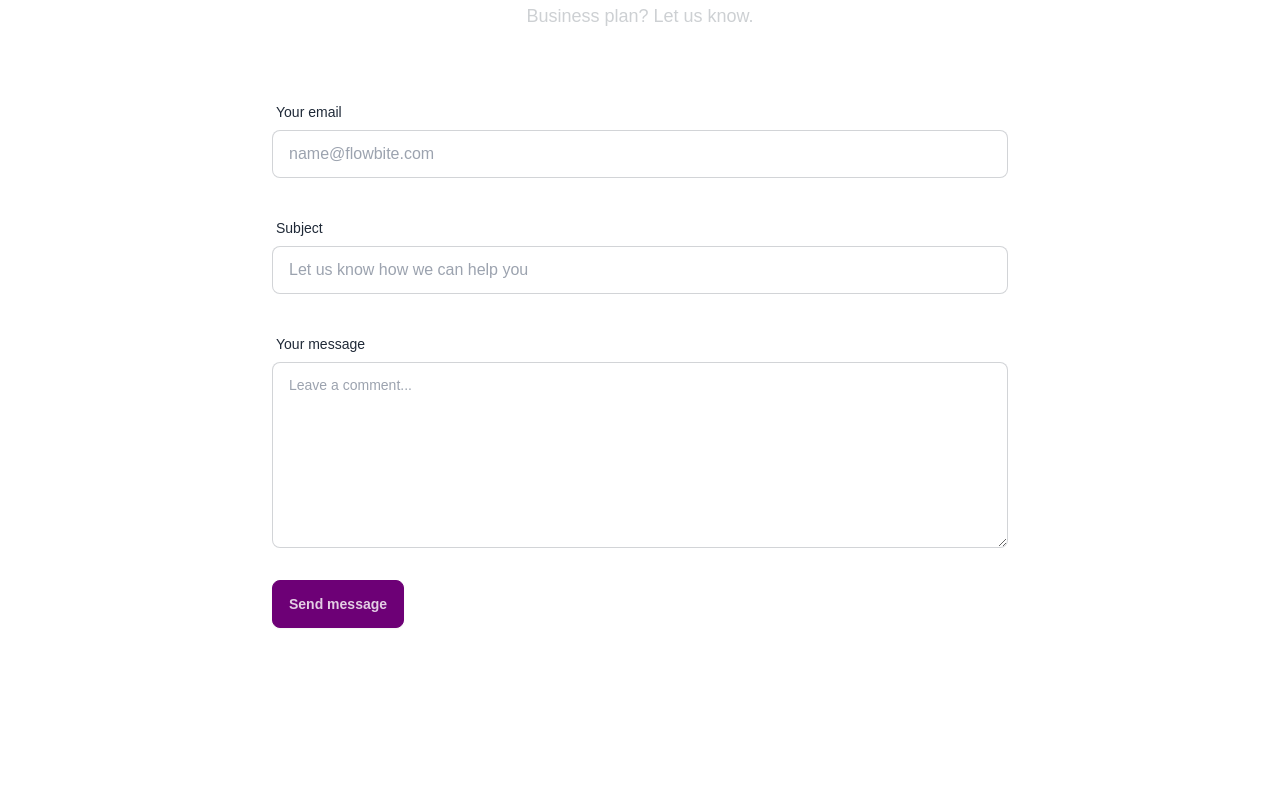
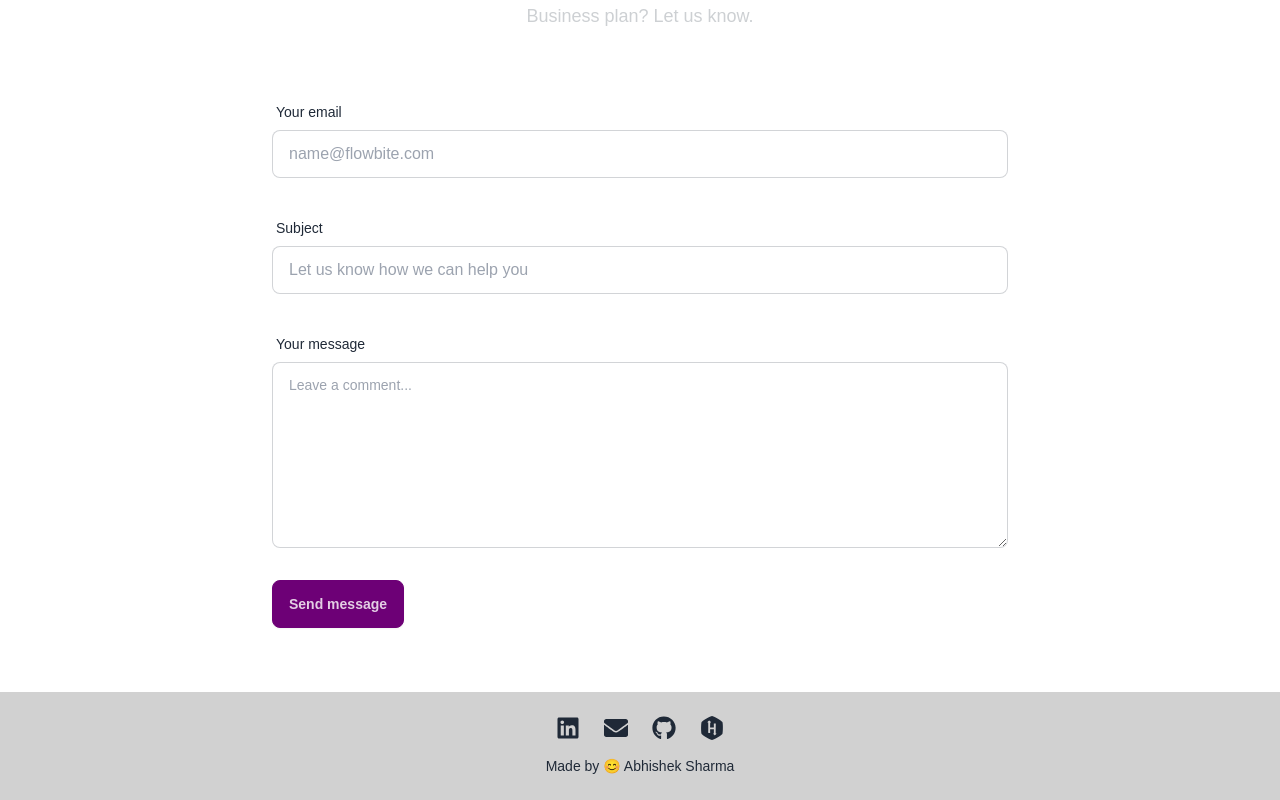
Before and after one commit to Abhi2003shek/portfolio-website, a Next.js app: page /contact in a window 1280 px wide. Shown: the part 238-1038 px from the top of the page. Before the commit the page ends 930 px from the top, so only its background shows below. Built offline with nearby package versions, Linux system fonts and the light colour scheme.

Commit message:
Added a Footer to the Portfolio Website

```diff
--- /dev/null
+++ b/app/Footer.tsx
@@ -0,0 +1,58 @@
+import React from 'react';
+import { FaLinkedin, FaGithub, FaHackerrank, FaEnvelope } from 'react-icons/fa';
+
+const Footer = () => {
+  return (
+    <footer className="bg-base-300 text-base-content p-6">
+      <div className="container mx-auto flex flex-col items-center justify-center">
+
+        <div className="flex flex-wrap justify-center gap-6 mb-4">
+
+          <a
+            href="https://www.linkedin.com/in/abhishek2003sharma/"
+            target="_blank"
+            rel="noopener noreferrer"
+            className="hover:text-primary transform hover:scale-110 transition duration-300"
+            aria-label="LinkedIn"
+          >
+            <FaLinkedin size={24} />
+          </a>
+
+          <a
+            href="mailto:abhisheksharma080103@gmail.com"
+            className="hover:text-primary transform hover:scale-110 transition duration-300"
+            aria-label="Email"
+          >
+            <FaEnvelope size={24} />
+          </a>
+
+          <a
+            href="https://github.com/Abhi2003shek"
+            target="_blank"
+            rel="noopener noreferrer"
+            className="hover:text-primary transform hover:scale-110 transition duration-300"
+            aria-label="GitHub"
+          >
+            <FaGithub size={24} />
+          </a>
+
+          <a
+            href="https://www.hackerrank.com/profile/azrack11"
+            target="_blank"
+            rel="noopener noreferrer"
+            className="hover:text-primary transform hover:scale-110 transition duration-300"
+            aria-label="HackerRank"
+          >
+            <FaHackerrank size={24} />
+          </a>
+        </div>
+
+        <p className="text-sm text-center">
+          Made by 😊 Abhishek Sharma
+        </p>
+      </div>
+    </footer>
+  );
+};
+
+export default Footer;
--- a/app/bottomnav.tsx
+++ /dev/null
@@ -1,10 +0,0 @@
-import React from 'react'
-
-export default function
-() {
-  return (
-    <div className='btm-nav'>
-
-    </div>
-  )
-}
--- a/app/contact/page.tsx
+++ b/app/contact/page.tsx
@@ -1,6 +1,7 @@
 "use client"
 import React, { useState } from "react";
 import Navbar from "../Navbar";
+import Footer from "../Footer";
 
 const Contact = () => {
   const [formData, setFormData] = useState({
@@ -93,6 +94,7 @@
           </form>
         </div>
       </section>
+      <Footer />
     </main>
   );
 };
--- a/app/page.tsx
+++ b/app/page.tsx
@@ -1,4 +1,5 @@
 
+import Footer from "./Footer";
 import Home from "./home/page"
 import Navbar from "./Navbar";
 
@@ -10,7 +11,9 @@
       <main className="flex min-h-screen flex-col">
         <Navbar />
         <Home />
+
       </main>
+      <Footer />
     </>
   );
 }
--- a/package.json
+++ b/package.json
@@ -23,6 +23,7 @@
     "react-animations": "^1.0.0",
     "react-dom": "^19.0.0",
     "react-icon-cloud": "^4.1.4",
+    "react-icons": "^5.4.0",
     "react-type-animation": "^3.2.0",
     "tailwind-merge": "^2.5.5",
     "tailwindcss-animate": "^1.0.7"
```
Also changed, not shown: 1 other file (tests, documents, lock files or other folders).
